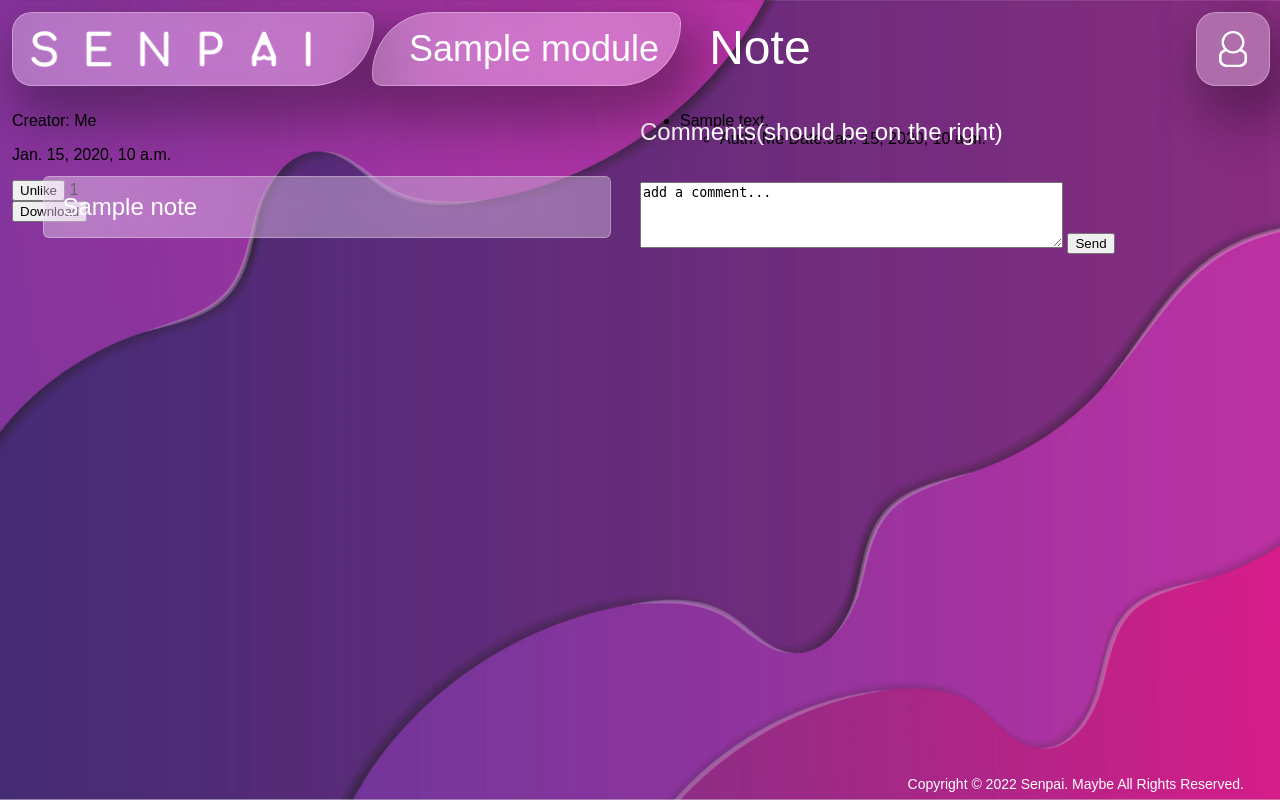
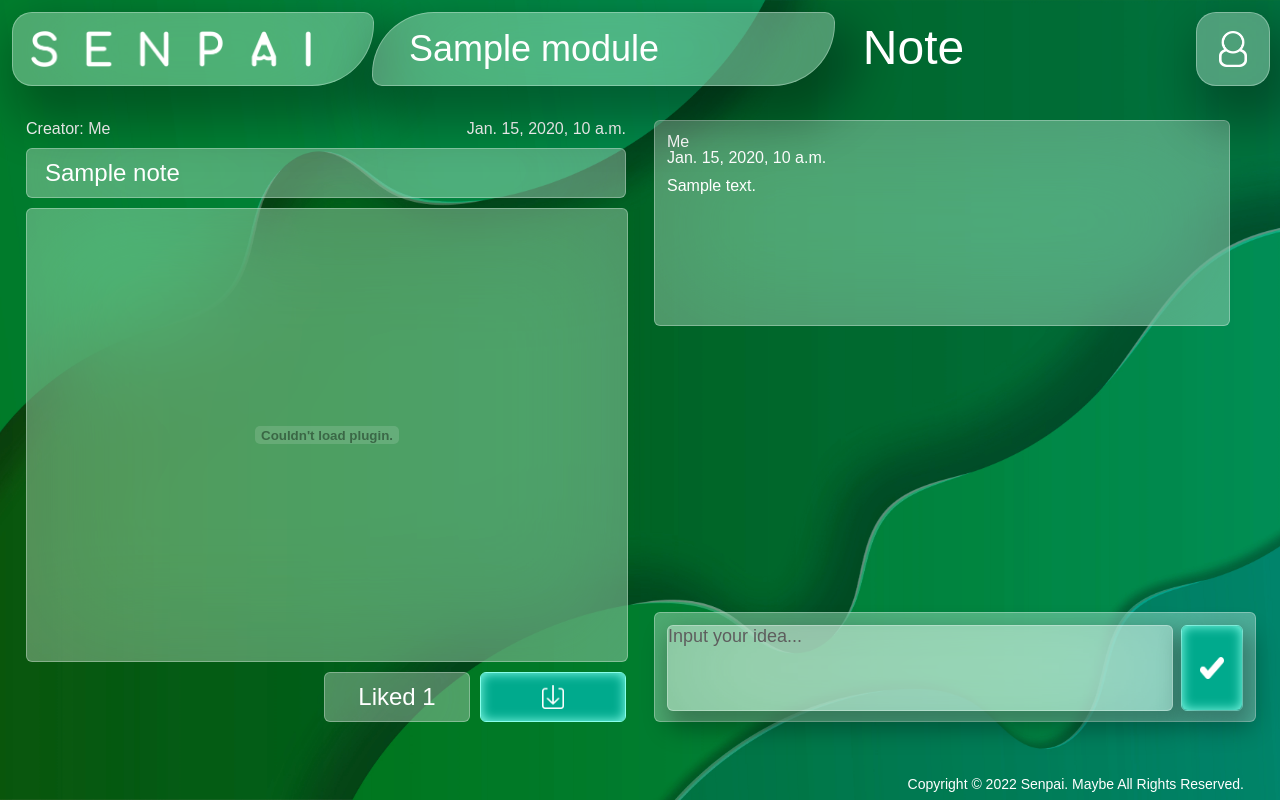
Before and after one commit to ooogood/Senpai_ITechProject, a Django app: page /senpai/note/1 in a window 1280 px wide. Run offline with Django 3.2, Linux system fonts and the light colour scheme; a user stored in the database is signed in; tables that the repository leaves empty hold one stand-in row (values such as "Sample post").

Commit message:
front-end notepage 03130029

```diff
--- a/static/css/base_css.css
+++ b/static/css/base_css.css
@@ -1,4 +1,4 @@
-/* funny rgb */
+/* funny effect */
 @-webkit-keyframes backrgb {
     0% {
 		filter: hue-rotate(0deg) brightness(100%);
@@ -22,6 +22,29 @@
 	}
 }
 
+@-webkit-keyframes backlight {
+    0% {
+		left: -300%;
+	}
+    85% {
+		left: -300%;
+	}
+	100% {
+		left: 300%;
+	}
+}
+@keyframes backlight {
+    0% {
+		left: -300%;
+	}
+    85% {
+		left: -300%;
+	}
+	100% {
+		left: 300%;
+	}
+}
+
 body{
     position: fixed;
     margin: 0;
@@ -38,7 +61,24 @@ body{
     background-size: cover;
     background-position: center center;
     background-image: url("/static/img/background.webp");
-    animation: backrgb 6s linear infinite;
+    animation: backrgb 12s ease-in-out infinite;
+}
+
+.background::before{
+    position: absolute;
+    content: "";
+    left: -300%;
+    width: 150%;
+    height: 100%;
+    background-image: linear-gradient(to right,
+                                        rgb(255,230,175,0) 0%,
+                                        rgb(255,230,175,0.1) 40%,
+                                        rgb(255,230,175,0.1) 60%,
+                                        rgb(255,230,175,0) 100%
+                                        );
+    mix-blend-mode: screen;
+    animation: backlight 27s ease-out infinite;
+    transform: skewX(-30deg);
 }
 
 .navigation.frame, .content.frame{
--- a/static/css/note_css.css
+++ b/static/css/note_css.css
@@ -6,7 +6,7 @@
 
 .navigation.component.moduletitle{
     left: min(36vw, 360px);
-    width: 24vw;
+    width: 36vw;
     border-radius: 62px 10px 62px 10px;
 }
 
@@ -27,26 +27,52 @@ h2{
 }
 
 h2.notetitle{
-    left: calc(min(36vw, 360px) + 24vw + 30px);
-    width: calc(100% - 96px - calc(min(36vw, 360px) + 24vw + 30px));
+    left: calc(min(36vw, 360px) + 36vw + 30px);
+    width: calc(100% - 96px - calc(min(36vw, 360px) + 36vw + 30px));
     font-size: 48px;
 }
 
-.preview.frame, .commentarea.frame{
+.previewframe, .commentareaframe{
     position: absolute;
     margin: 0;
     padding: 0;
-    top: 96px;
-    width: 50%;
-    bottom: 0;
+    top: max(15vh, 96px);
+    width: calc(50% - 6px);
+    max-width: 600px;
+    bottom: 10vh;
 }
 
-.preview.frame{
-    left: 0;
+.previewframe{
+    left: max(0%, calc(25% - 300px));
 }
 
-.commentarea.frame{
-    left: 50%;
+.commentareaframe{
+    left: max(calc(50% + 6px), calc(75% - 300px));
+}
+
+p{
+    position: absolute;
+    margin: 0;
+    padding: 0;
+    overflow: hidden;
+    text-decoration: none;
+    font-size: 16px;
+    font-weight: normal;
+    color: white;
+    white-space: nowrap;
+}
+
+.previewcreator{
+    top: 0;
+    left: 0;
+    width: calc(50% - 6px);
+}
+
+.previewdate{
+    top: 0;
+    right: 0;
+    width: calc(50% - 6px);
+    text-align: right;
 }
 
 h3{
@@ -54,31 +80,220 @@ h3{
     margin: 0;
     padding: 0;
     padding-left: 18px;
-    top: 10vh;
-    left: max(calc(50% - 300px), 5%);
-    width: calc(90% - 18px);
-    max-width: 582px;
-    height: 60px;
+    top: 28px;
+    left: 0;
+    right: 0;
+    height: 48px;
     background-color: rgba(255,255,255, 0.3);
     border: 1px solid rgba(255,255,255, 0.3);
     border-radius: 6px;
     backdrop-filter: blur(60px) brightness(125%);
     overflow: hidden;
     font-weight: normal;
-    line-height: 60px;
+    line-height: 48px;
     font-size: 24px;
     color: white;
     white-space: nowrap;
 }
 
+.component.previewpdf{
+    position: absolute;
+    top: 88px;
+    left: 0;
+    height: max(0px, calc(100% - 148px));
+    width: 100%;
+    border-radius: 6px;
+}
+
 embed{
     position: absolute;
-    top: calc(10vh + 72px);
-    height: calc(100% - calc(10vh + 72px) * 2);
-    left: max(calc(50% - 300px), 5%);
-    width: 90%;
-    max-width: 600px;
+    margin: 0;
+    padding: 0;
+    top: 0;
+    left: 0;
+    width: 100%;
+    height: 100%;
+    opacity: 0.7;
+}
+
+embed:hover{
+    opacity: 0.9;
+}
+.component.like{
+    position: absolute;
+    margin: 0;
+    padding: 0;
+    top: calc(88px + max(0px, calc(100% - 136px)));
+    right: min(156px, calc(50% + 6px));
+    width: calc(50% - 6px);
+    max-width: 144px;
+    height: 48px;
     border-radius: 6px;
-    opacity: 0.9;
+    text-align: center;
+    font-weight: normal;
+    line-height: 48px;
+    font-size: 24px;
+    color: white;
+    cursor: pointer;
+}
+
+.button{
+    position: absolute;
+    margin: 0;
+    padding: 0;
+    background-color: #00aa8d;
+    border: 1px solid #88ffeb;
     border-radius: 6px;
+    box-shadow: 0 0 12px 0 #88ffeb inset;
 }
+
+.button:hover{
+    filter: brightness(175%);
+}
+
+.button.download{
+    width: calc(50% - 6px);
+    max-width: 144px;
+    right: 0;
+    top: calc(88px + max(0px, calc(100% - 136px)));
+    height: 48px;
+    background-position: center;
+    background-size: 22px 24px;
+    background-repeat: no-repeat;
+    background-image: url("/static/img/download_icon.webp");
+}
+
+.button:hover{
+    filter: brightness(175%);
+}
+
+.commentsframe{
+    position: absolute;
+    margin: 0;
+    padding: 0;
+    top: 0;
+    left: 0;
+    width: 100%;
+    height: max(calc(100% - 120px), 16px);
+    overflow-y: scroll;
+}
+
+.comments{
+    position: absolute;
+    margin: 0;
+    padding: 0;
+    top: 0;
+    left: 0;
+    width: calc(100% - 24px);
+    display: grid;
+    grid-template-columns: repeat(auto-fit, minmax(200px, 1fr));
+    grid-gap: 12px 12px;
+}
+
+li.comment{
+    margin: 0;
+    padding: 0;
+    height: 204px;
+    list-style: none;
+    background-color: rgba(255,255,255, 0.3);
+    border: 1px solid rgba(255,255,255, 0.3);
+    border-radius: 6px;
+    backdrop-filter: blur(60px) brightness(125%);
+}
+
+.commentcreator{
+    top: 12px;
+    left: 12px;
+    width: calc(100% - 24px);
+}
+
+.commentdate{
+    top: 28px;
+    left: 12px;
+    width: calc(100% - 24px);
+}
+
+.commenttext{
+    top: 56px;
+    left: 12px;
+    width: calc(100% - 24px);
+}
+
+.add_commentframe{
+    position: absolute;
+    margin: 0;
+    padding: 0;
+    top: max(28px, calc(100% - 108px));
+    left: 0;
+    width: 100%;
+    height: 108px;
+    background-color: rgba(255,255,255, 0.3);
+    border: 1px solid rgba(255,255,255, 0.3);
+    border-radius: 6px;
+    backdrop-filter: blur(60px) brightness(125%);
+}
+
+.component.add_comment{
+    position: absolute;
+    margin: 0;
+    padding: 0;
+    top: 12px;
+    left: 12px;
+    width: calc(100% - 96px);
+    height: 84px;
+    border-radius: 6px;
+    outline: none;
+    resize: none;
+    box-shadow: 6px 12px 24px 6px rgba(0, 0, 0, 0.3);
+    font-family: Arial, Helvetica, "Microsoft Yahei", sans-serif;
+    font-size: 18px;
+    color: #3f3f3f;
+    overflow-y: scroll;
+}
+
+.component.add_comment:focus{
+    background-color: rgba(255,255,255, 0.5);
+    backdrop-filter: blur(60px) brightness(175%);
+}
+
+.component.add_comment::-webkit-input-placeholder{
+    color: #5e5e5e;
+}
+.component.add_comment::-moz-placeholder{
+    color: #5e5e5e;
+}
+.component.add_comment:-ms-input-placeholder{
+    color: #5e5e5e;
+}
+
+.component.add_comment:focus::-webkit-input-placeholder{
+    color: transparent;
+}
+.component.add_comment:focus::-moz-placeholder{
+    color: transparent;
+}
+.component.add_comment:focus:-ms-input-placeholder{
+    color: transparent;
+}
+
+.button.add_comment{
+    top: 12px;
+    right: 12px;
+    width: 60px;
+    height: 84px;
+    background-position: center;
+    background-size: 24px 22px;
+    background-repeat: no-repeat;
+    background-image: url("/static/img/confirm_icon.webp");
+}
+
+.button.add_comment::after{
+    position: absolute;
+    content: "";
+    margin: 0;
+    padding: 0;
+    width: 60px;
+    height: 84px;
+    border-radius: 6px;
+    box-shadow: 6px 12px 24px 6px rgba(0, 0, 0, 0.3);
+}
--- a/static/js/note_page.js
+++ b/static/js/note_page.js
@@ -1,12 +1,17 @@
 $(document).ready(function() {
-	$(".content.preview.like_info").on('click',"#btn_like_note",function(){
+	$(".component.like").click(function(){
 		let url = $(location).attr('href') + '/like_clicked';
 		$.get(url,
 			{},
 			function(response) {
-				$('.content.preview.like_info').html(response);
+				$('.component.like').html(response);
 			})
 	});
+
+	$(".button.download").click(function(){
+		$("#download_form").submit();
+	});
+
 	$("#btn_add_comment").click(function(){
 		let txt = $("#txt_comment").val();
 		$.get($(location).attr('href'),
@@ -14,8 +19,26 @@ $(document).ready(function() {
 				txt: txt
 			},
 			function(response) {
-				$("#txt_comment").val("add a comment...")
+				$("#txt_comment").val("");
 				$('.content.commentarea.commentpage').html(response);
 			});
 	});
+
+	// scroll beautify
+	$('.component.add_comment').niceScroll({
+		cursorcolor: 'white',
+		cursorwidth: '12px',
+		cursorborder:'none',
+		autohidemode: false,
+		horizrailenabled: false,
+		railpadding: { top: 0, right: 6, left: 0, bottom: 0 }
+	});
+
+	$('.commentsframe').niceScroll({
+		cursorcolor: 'white',
+		cursorwidth: '12px',
+		cursorborder:'none',
+		autohidemode: false,
+		horizrailenabled: false,
+	});
 });
--- a/templates/senpai/commentlist.html
+++ b/templates/senpai/commentlist.html
@@ -1,21 +1,21 @@
 {% load senpai_template_tags %}
 {% if comments %}
-	<ul class="content commentarea comments">
+	<ul class="comments">
 		{% for comment in comments %}
-			<li class="content commentarea comment">{{ comment.content }}
-				<ul class="content commentarea info"><li>
-					Auth:
-					{% if comment.user|get_username == user.username %}
-						Me
-					{% else %}
-						{{ comment.user|get_username }}
-					{% endif %}
-					 Date:{{comment.date}}
-				</li></ul>
+			<li class="comment">
+				<p class="commentcreator">
+				{% if comment.user|get_username == user.username %}
+					Me
+				{% else %}
+					{{ comment.user|get_username }}
+				{% endif %}
+				</p>
+				<p class="commentdate">{{comment.date}}</p>
+				<p class="commenttext">{{ comment.content }}</p>
 			</li>
 		{% endfor %}
 	</ul>
 {% else %}
-	<strong>This note has no comment yet.</strong>
+	<h4>You can add first comment for this note!</h4>
 {% endif %}
 <br>
--- a/templates/senpai/module.html
+++ b/templates/senpai/module.html
@@ -23,10 +23,8 @@
 		<p>Most Likes</p>
 	</div>
 	<div class="content noteframe">
-		<div class="content links">
-			<!-- include notelist.html through get_sorted_notes -->
-			{% get_sorted_notes module %}
-		</div>
+		<!-- include notelist.html through get_sorted_notes -->
+		{% get_sorted_notes module %}
 	</div>
 	<div class="moduleframe">
 		{% for a_module in all_modules %}
--- a/templates/senpai/note.html
+++ b/templates/senpai/note.html
@@ -21,9 +21,9 @@
 {% endblock %}
 
 {% block body_block %}
-	<div class="content preview frame">
+	<div class="content previewframe">
 		<h3 class="content preview title">{{ note.title }}</h3>
-		<p class="content preview info">
+		<p class="content previewcreator">
 			Creator:
 			{% if note.user|get_username == user.username %}
 				Me
@@ -31,26 +31,24 @@
 				{{ note.user|get_username }}
 			{% endif %}
 		</p>
-		<p>{{note.date}}</p>
-
-		<embed class="eee" src="{{ note.file.url }}"></embed>
-		<div class="content preview like_info">
+		<p class="content previewdate">{{note.date}}</p>
+		<div class="component previewpdf"><embed type="application/pdf" src="{{ note.file.url }}"></embed></div>
+		<div class="component like">
 			{% include "senpai/note_like_info.html" %}
 		</div>
-		<form class="content preview download" id="download_form" method="get" action="{% url 'senpai:show_note' note.id %}/download">
-		<button type="submit">Download</button>
+		<form class="form download" id="download_form" method="get" action="{% url 'senpai:show_note' note.id %}/download">
+			<div class="button download" type="button"></div>
 		</form>
 	</div>
 
-	<div class="content commentarea frame">
-		<h2 class="content commentarea title">Comments(should be on the right)</h2>
+	<div class="content commentareaframe">
 		<!-- include commentlist.html through get_comments -->
-		<div class="content commentarea commentpage">
+		<div class="commentsframe">
 			{% get_comments note user %}
 		</div>
-		<div class="content commentarea add_comment">
-			<textarea id="txt_comment" rows="4" cols="50">add a comment...</textarea>
-			<button type="button" id="btn_add_comment">Send</button>
+		<div class="add_commentframe">
+			<textarea class="component add_comment" id="txt_comment" rows="4" cols="50" placeholder="Input your idea..."></textarea>
+			<div class="button add_comment" type="button" id="btn_add_comment"></div>
 		</div>
 	</div>
 {% endblock %}
--- a/templates/senpai/note_like_info.html
+++ b/templates/senpai/note_like_info.html
@@ -1,6 +1,5 @@
 {% if liked == 0 %}
-	<button type="button" id="btn_like_note">Like</button>
+	Like {{likes}}
 {% else %}
-	<button type="button" id="btn_like_note">Unlike</button>
+	Liked {{likes}}
 {% endif %}
-{{likes}}
--- a/templates/senpai/notelist.html
+++ b/templates/senpai/notelist.html
@@ -1,5 +1,4 @@
 {% load senpai_template_tags %}
-<div class="content notelist section">
 {% if notes %}
 	<ul class="notes">
 		{% for note in notes %}
@@ -19,6 +18,5 @@
 		{% endfor %}
 	</ul>
 {% else %}
-		<strong>This module has no note yet.</strong>
+	<h4 class="blank">Nothing here!<br>You can be the first one to upload notes for this module!</h4>
 {% endif %}
-</div>
```
Also changed, not shown: static/css/module_css.css (+17 -8 lines), static/js/module_page.js (+4 -4 lines), static/img/background.webp, static/img/confirm_icon.webp (added), static/img/download_icon.webp (added). Lines whose indentation alone changed are shown as unchanged.
